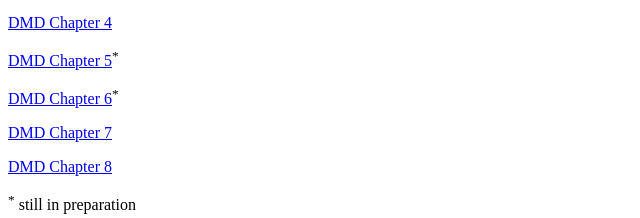
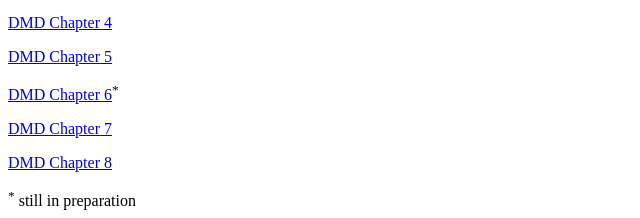
Before and after one commit to b1conrad/Shorten, a plain HTML site: page docs/midtermprep.html in a window 1280 px wide. Shown: the part 283-501 px from the top of the page, 0-640 px from the left. Drawn offline with Linux system fonts and the light colour scheme.

Commit message:
chapter 5 ready

```diff
--- a/docs/midtermprep.html
+++ b/docs/midtermprep.html
@@ -14,7 +14,7 @@
 <p><a href="https://docs.google.com/spreadsheets/d/18G_7SNKE0Hs3CNyqc2FVhuBgg0I2tgj0cQJ4MMlekHo/edit?usp=sharing">DMD Chapter 2</a></p>
 <p><a href="https://docs.google.com/spreadsheets/d/1whqma7jG825z3tcepQ-D5TYCS15XV7P2UhNiYKmfcNM/edit?usp=sharing">DMD Chapter 3</a></p>
 <p><a href="https://docs.google.com/document/d/197haFDOfqJKl8OJgZLDInBsWWXbRTis9BBAZKZtRjEM/edit?usp=sharing">DMD Chapter 4</a></p>
-<p><a href="https://docs.google.com/document/d/1RcmErOsG4JUDVFpXQ1_1UZFTa11x6YtmLdGLU6YVHSg/edit?usp=sharing">DMD Chapter 5</a><sup>*</sup></p>
+<p><a href="https://docs.google.com/document/d/1RcmErOsG4JUDVFpXQ1_1UZFTa11x6YtmLdGLU6YVHSg/edit?usp=sharing">DMD Chapter 5</a></p>
 <p><a href="https://docs.google.com/document/d/1Kj0Iy3DUmhNMWg52P6z_uo9hbPhWFSNLp0sj55PE3Ss/edit?usp=sharing">DMD Chapter 6</a><sup>*</sup></p>
 <p><a href="https://docs.google.com/spreadsheets/d/1pEAC-2Wpz7ZHIgUKykCtKrAkSHz0fZ6TCpGWFtHyW0Y/edit?usp=sharing">DMD Chapter 7</a></p>
 <p><a href="https://docs.google.com/spreadsheets/d/1iz99vgLe7n4IvI75f5kJtHAd8Ne7H6HZxfvyNktfuWI/edit?usp=sharing">DMD Chapter 8</a></p>
```
